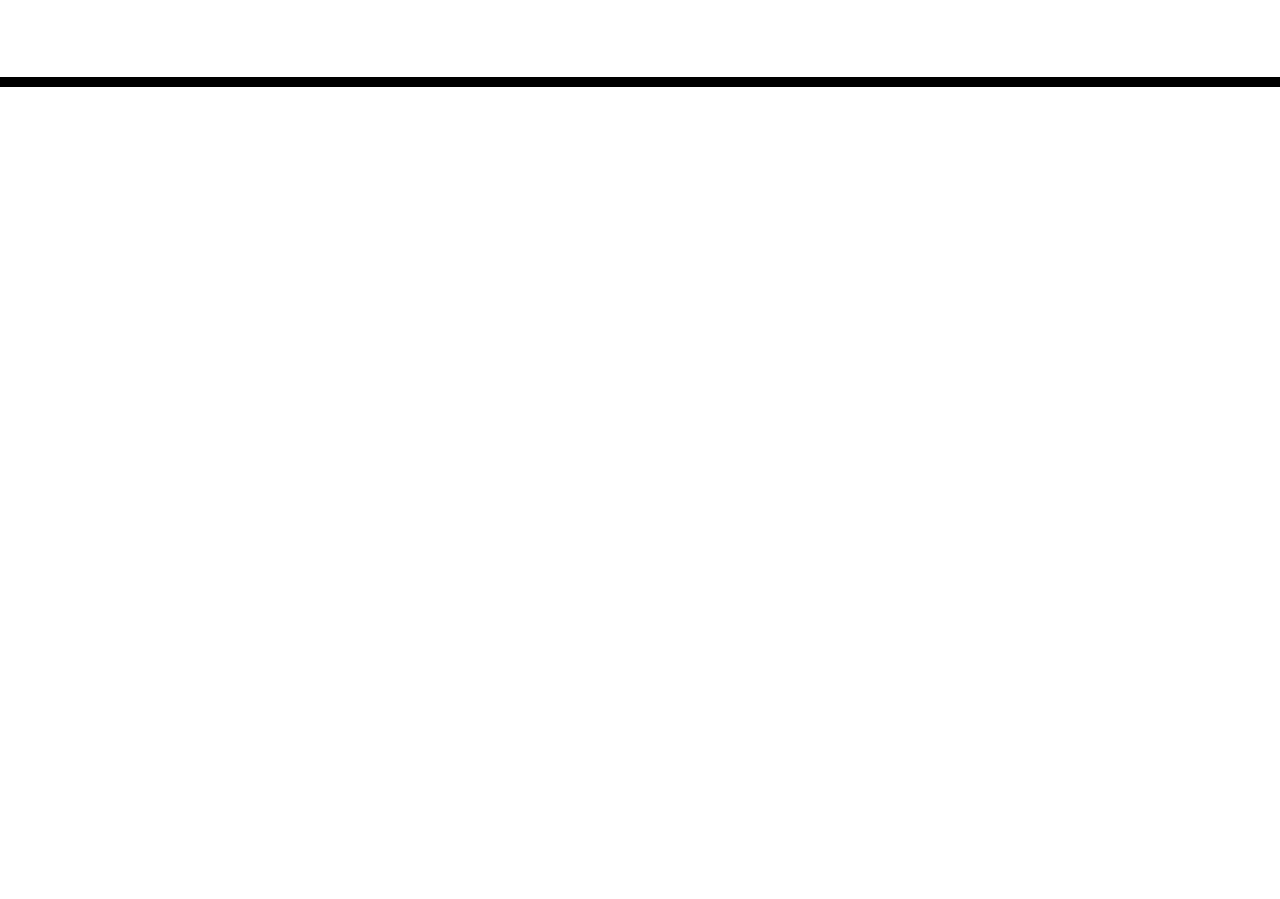
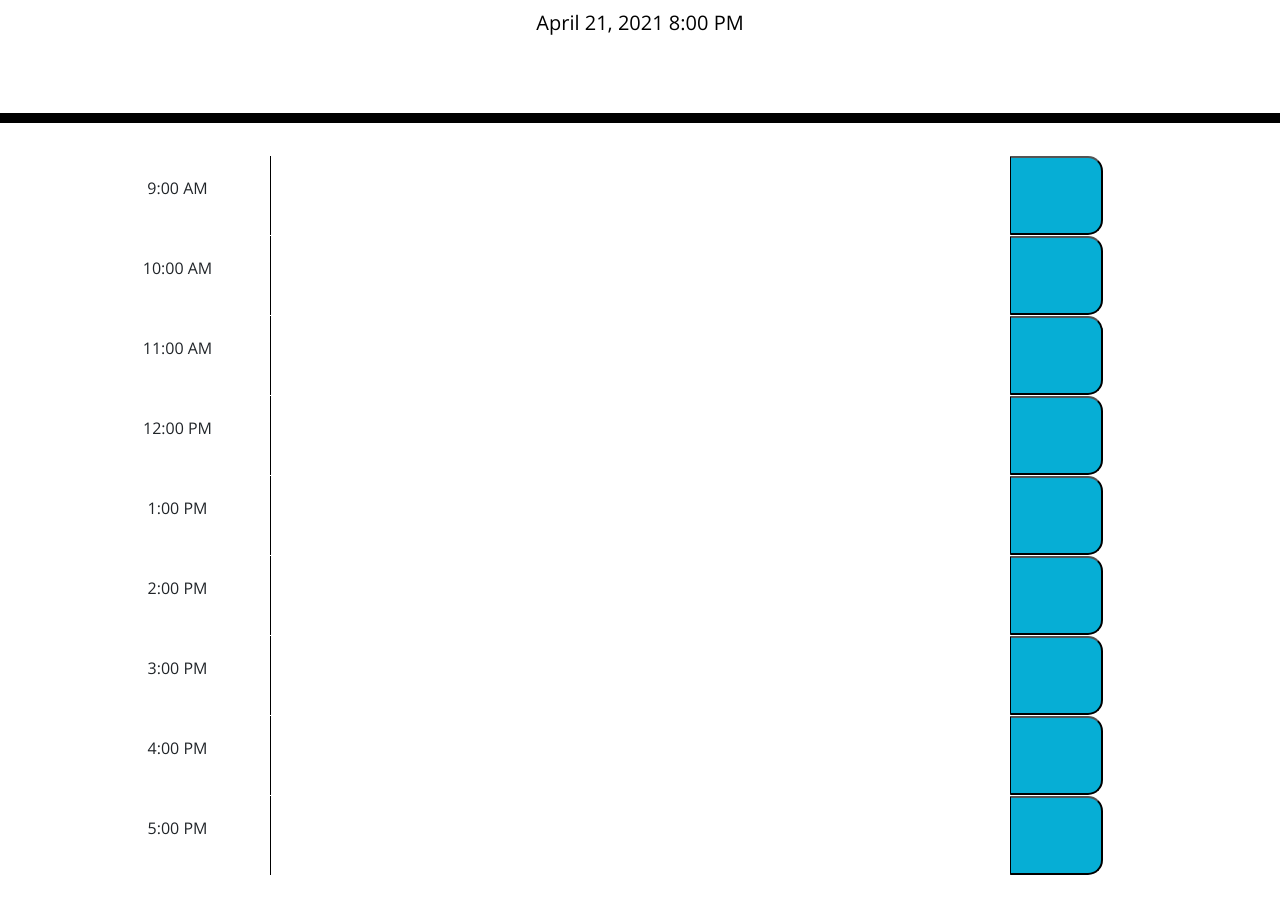
Before and after one commit to paulomanlapaz/day-planner-homework, a plain HTML site: page index.html in a window 1280 px wide. Shown: the part 181-1080 px from the top of the page. Before the commit the page ends 800 px from the top, so only its background shows below. Drawn offline with nearby package versions, Linux system fonts and the light colour scheme.

Commit message:
update readme

```diff
--- /dev/null
+++ b/assets/js/script.js
@@ -0,0 +1,46 @@
+$(document).ready(function () {
+    $('.saveBtn').on('click', function () {
+      var value = $(this).siblings('.description').val();
+      var time = $(this).parent().attr('id');
+
+      localStorage.setItem(time, value);
+
+      $('.notification').addClass('show');
+
+      setTimeout(function () {
+        $('.notification').removeClass('show');
+      }, 5000);
+    });
+
+    $("#currentDay").text(moment().format("LLL"));
+    function timeFrame() {
+        var currentHours = moment().hours();
+
+        $('.time-block').each(function () {
+            var blockHour = parseInt($(this).attr('id').split('-')[1]);
+
+
+            if (blockHour < currentHour) {
+              $(this).addClass('past');
+            } else if (blockHour === currentHour) {
+              $(this).removeClass('past');
+              $(this).addClass('present');
+            } else {
+              $(this).removeClass('past');
+              $(this).removeClass('present');
+              $(this).addClass('future');
+            }
+        })
+    };
+    timeFrame();
+
+    $('#hour-9 .description').val(localStorage.getItem('hour-9'));
+    $('#hour-10 .description').val(localStorage.getItem('hour-10'));
+    $('#hour-11 .description').val(localStorage.getItem('hour-11'));
+    $('#hour-12 .description').val(localStorage.getItem('hour-12'));
+    $('#hour-13 .description').val(localStorage.getItem('hour-13'));
+    $('#hour-14 .description').val(localStorage.getItem('hour-14'));
+    $('#hour-15 .description').val(localStorage.getItem('hour-15'));
+    $('#hour-16 .description').val(localStorage.getItem('hour-16'));
+    $('#hour-17 .description').val(localStorage.getItem('hour-17'));
+});
--- a/index.html
+++ b/index.html
@@ -30,9 +30,66 @@
     </header>
     <div class="container">
       <!-- Timeblocks go here -->
+      <div class="container mb-4">
+        <div class="row">
+            <div class="col-2 mt-4 time-block t1">9:00 AM</div>
+            <textarea class="col-8 first entertext e9"></textarea>
+            <button class="col-1 saveBtn fa fa-calendar-check-o b9"></button>
+        </div>
+
+        <div class="row">
+            <div class="col-2 mt-4 time-block t2">10:00 AM</div>
+            <textarea class="col-8 e10"></textarea>
+            <button class="col-1 saveBtn fa fa-calendar-check-o b10"></button>
+        </div>
+
+        <div class="row">
+            <div class="col-2 mt-4 time-block t3">11:00 AM</div>
+            <textarea class="col-8 e11"></textarea>
+            <button class="col-1 saveBtn fa fa-calendar-check-o b11"></button>
+        </div>
+
+        <div class="row">
+            <div class="col-2 mt-4 time-block t4">12:00 PM</div>
+            <textarea class="col-8 e12"></textarea>
+            <button class="col-1 saveBtn fa fa-calendar-check-o b12"></button>
+        </div>
+
+        <div class="row">
+            <div class="col-2 mt-4 time-block t5">1:00 PM</div>
+            <textarea class="col-8 e1"></textarea>
+            <button class="col-1 saveBtn fa fa-calendar-check-o b1"></button>
+        </div>
+
+        <div class="row">
+            <div class="col-2 mt-4 time-block t6">2:00 PM</div>
+            <textarea class="col-8 e2"></textarea>
+            <button class="col-1 saveBtn fa fa-calendar-check-o b2"></button>
+        </div>
+
+        <div class="row">
+            <div class="col-2 mt-4 time-block t7">3:00 PM</div>
+            <textarea class="col-8 e3"></textarea>
+            <button class="col-1 saveBtn fa fa-calendar-check-o b3"></button>
+        </div>
+
+        <div class="row">
+            <div class="col-2 mt-4 time-block t8">4:00 PM</div>
+            <textarea class="col-8 e4"></textarea>
+            <button class="col-1 saveBtn fa fa-calendar-check-o b4"></button>
+        </div>
+
+        <div class="row">
+            <div class="col-2 mt-4 time-block t9">5:00 PM</div>
+            <textarea class="col-8 e5"></textarea>
+            <button class="col-1 saveBtn fa fa-calendar-check-o b5"></button>
+        </div>
+    </div>
     </div>
 
     <script src="https://cdnjs.cloudflare.com/ajax/libs/jquery/3.2.1/jquery.min.js"></script>
     <script src="https://cdnjs.cloudflare.com/ajax/libs/moment.js/2.24.0/moment.min.js"></script>
+    <script src="assets/js/script.js"></script>
+
   </body>
 </html>
```
